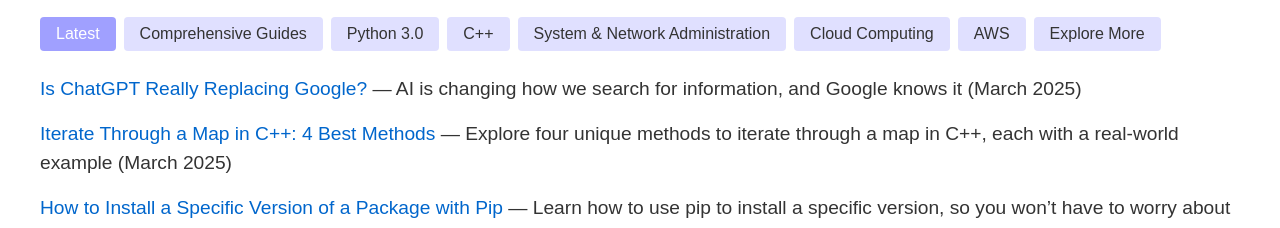
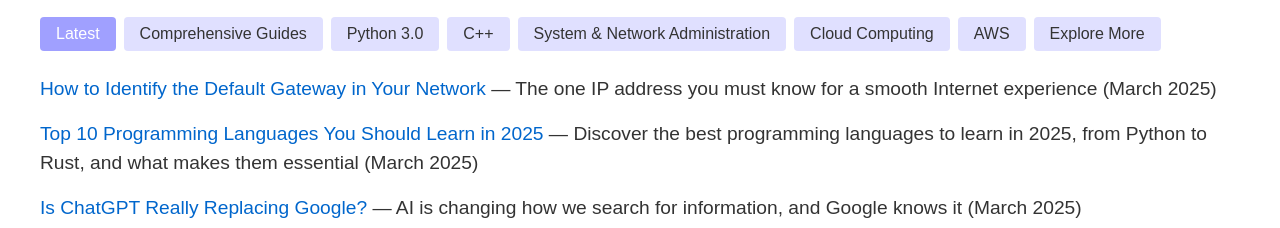
Before and after one commit to aliyannshaikhh/aliyannshaikhh.github.io, a plain HTML site: page index.html in a window 1280 px wide. Shown: the part 508-736 px from the top of the page. Drawn offline with Linux system fonts and the light colour scheme.

Commit message:
Update index.html

```diff
--- a/index.html
+++ b/index.html
@@ -42,6 +42,14 @@
             <button data-category="em" class="filter-button">Explore More</button>
         </div>
         <div class="content-list">
+            <div class="content-item" data-category="sn">
+                <a href="https://medium.com/@aliyannshaikhh/how-to-identify-the-default-gateway-in-your-network-578a59e978a3?source=friends_link&sk=ccdf417b6ca1b3a6a8d3c446ea9d2a23">How to Identify the Default Gateway in Your Network</a>
+                — The one IP address you must know for a smooth Internet experience (March 2025)
+            </div>
+            <div class="content-item" data-category="em">
+                <a href="https://medium.com/@aliyannshaikhh/top-10-programming-languages-you-should-learn-in-2025-f4e99153ce97?source=friends_link&sk=789a7415dba86f06266809699038ed0e">Top 10 Programming Languages You Should Learn in 2025</a>
+                — Discover the best programming languages to learn in 2025, from Python to Rust, and what makes them essential (March 2025)
+            </div>
             <div class="content-item" data-category="em">
                 <a href="https://medium.com/@aliyannshaikhh/is-chatgpt-really-replacing-google-7977679bf467?source=friends_link&sk=60de0fbfe9ef3fb115ff42ae9655d14c">Is ChatGPT Really Replacing Google?</a>
                 — AI is changing how we search for information, and Google knows it (March 2025)
```
